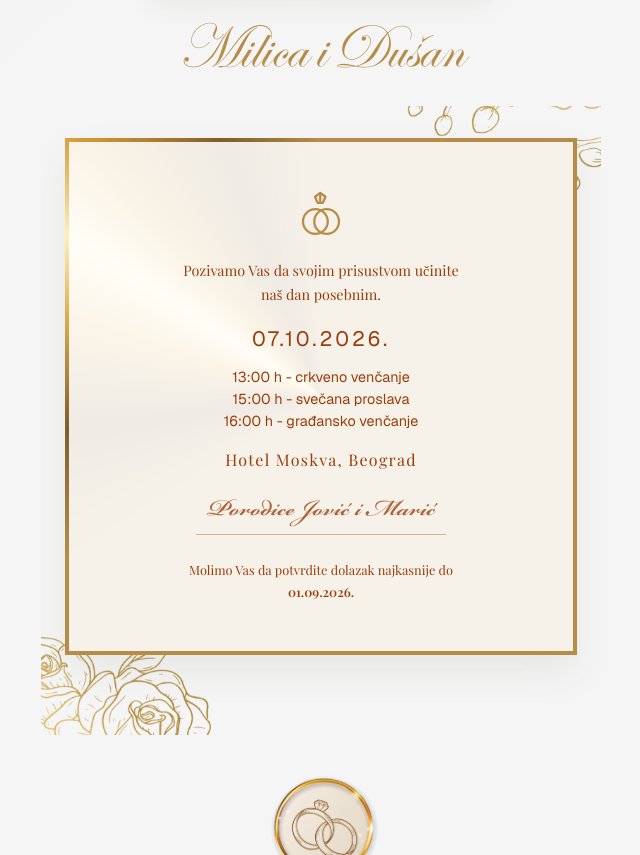
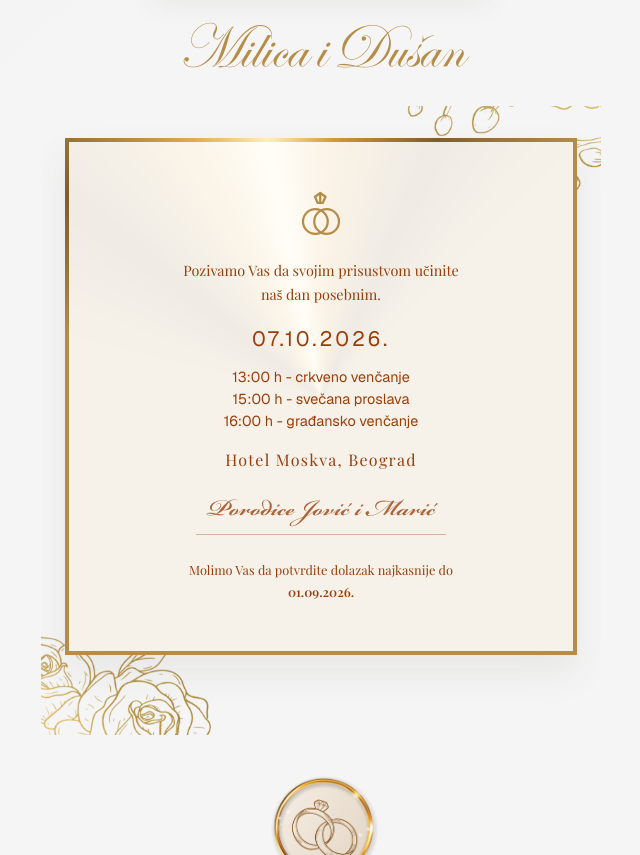
Before and after one commit to NikolaTomic00/pozivnica11, a React (Vite) app: page / in a window 1280 px wide. Shown: the part 600-1455 px from the top of the page, without its empty margins (319-959 px from the left). Built offline with nearby package versions, Linux system fonts and the light colour scheme; a web font is replaced by a local one.

Commit message:
Add animated border keyframe

```diff
--- a/src/index.css
+++ b/src/index.css
@@ -21,6 +21,12 @@
   inherits: false;
   initial-value: 0deg;
   syntax: "<angle>";
+}
+
+@keyframes border {
+  to {
+    --border-angle: 360deg;
+  }
 }
 
 @keyframes countdown-scan {
@@ -67,6 +73,10 @@ body {
   background: var(--bg);
 }
 
+.animate-border {
+  animation: border 5.5s linear infinite;
+}
+
 .animate-rsvp-button-border {
   animation: rsvp-button-border 3s linear infinite;
 }
--- a/src/sections/InvitationDetailsSection.jsx
+++ b/src/sections/InvitationDetailsSection.jsx
@@ -51,7 +51,7 @@ function InvitationDetailsSection() {
         alt=""
       />
 
-      <div className="relative z-10 mx-auto bg-[conic-gradient(from_var(--border-angle),#b68d48_0_66%,#7f5d2a_73%,#e0ad4f_80%,#fff0b8_84%,#d49a36_88%,#7f5d2a_94%,#b68d48_100%)] p-1 shadow-[0_18px_35px_rgb(80_72_58_/_0.08)]">
+      <div className="animate-border relative z-10 mx-auto bg-[conic-gradient(from_var(--border-angle),#b68d48_0_66%,#7f5d2a_73%,#e0ad4f_80%,#fff0b8_84%,#d49a36_88%,#7f5d2a_94%,#b68d48_100%)] p-1 shadow-[0_18px_35px_rgb(80_72_58_/_0.08)]">
         <div className="bg-white/88 px-8 py-10 text-center font-['Playfair_Display',serif] text-[#993e0a] backdrop-blur-[1px] sm:py-12">
           <div className="grid justify-items-center">
             <WeddingRingsIcon />
```
